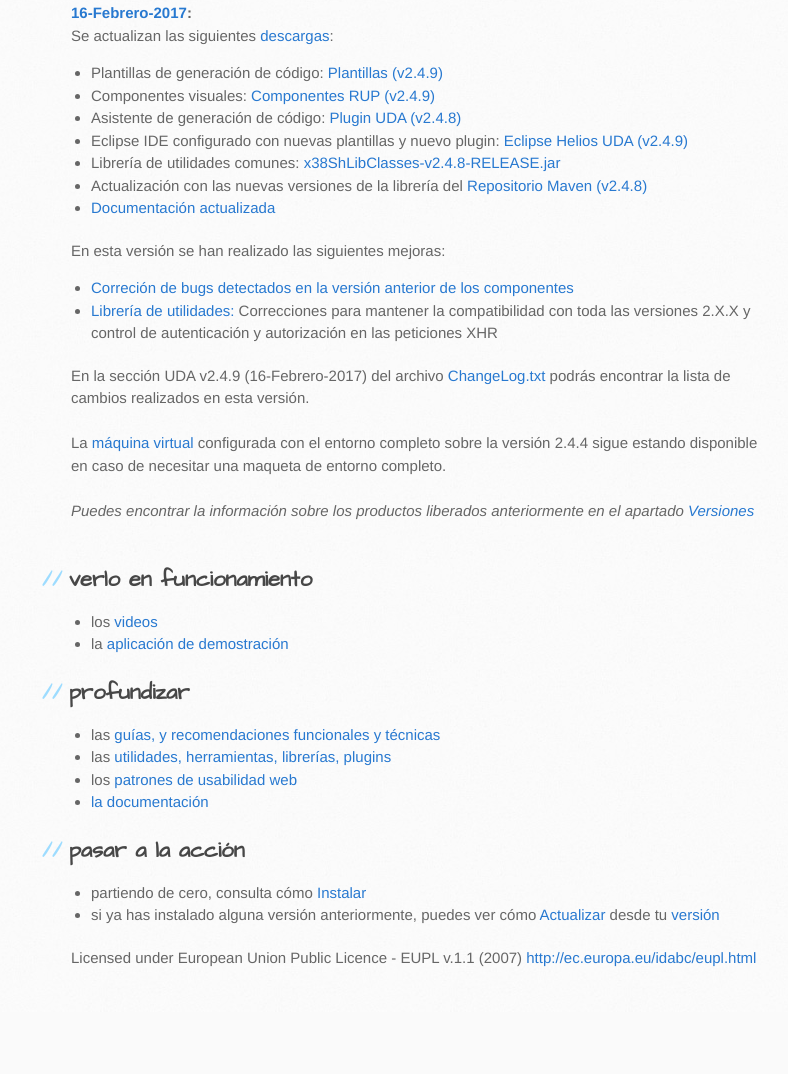
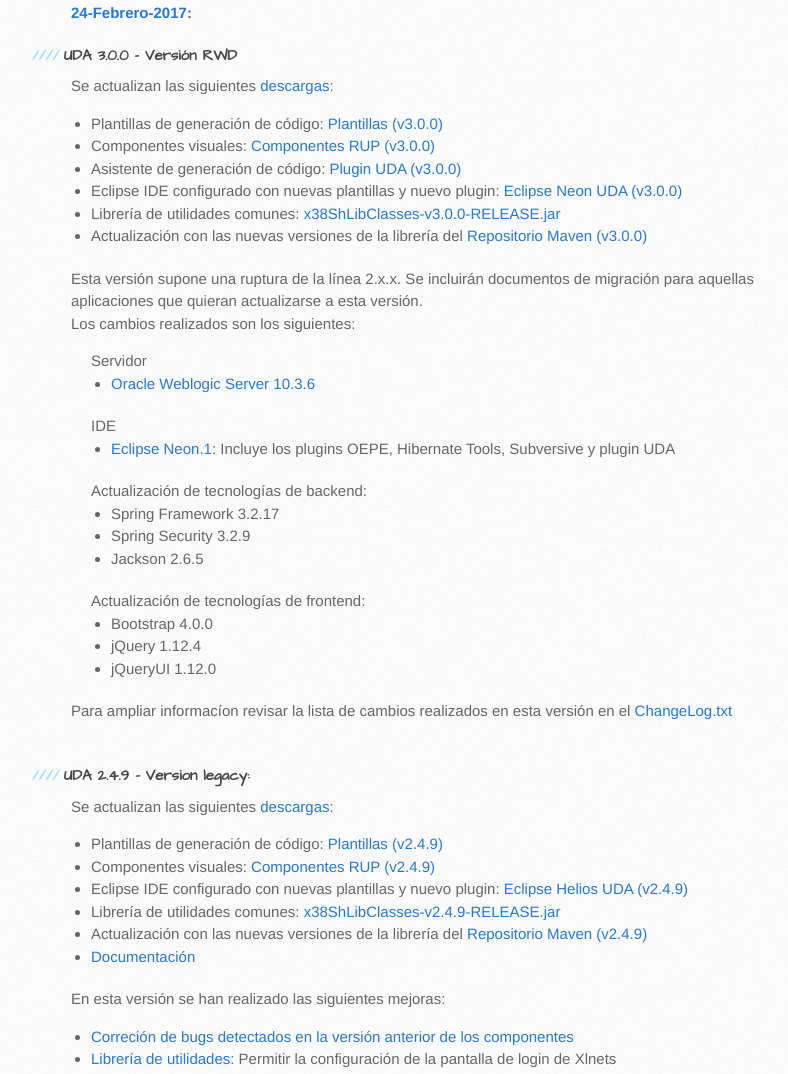
Before and after one commit to UDA-EJIE/uda-ejie.github.io, a plain HTML site: page index.html in a window 1280 px wide. Shown: the part 1876-2950 px from the top of the page, without its empty margins (99-887 px from the left). Before the commit the page ends 2888 px from the top, so only its background shows below. Drawn offline with Linux system fonts and the light colour scheme.

Commit message:
Liberación de versión 3.0.0

```diff
--- a/index.html
+++ b/index.html
@@ -51,27 +51,52 @@
 
                 <h2>Novedades</h2>
 
-<b><a href='https://github.com/UDA-EJIE/uda-ejie.github.io/wiki/Actualizar'>16-Febrero-2017</a>:</b>
-<br>
+<b><a href='https://github.com/UDA-EJIE/uda-ejie.github.io/wiki/Actualizar'>24-Febrero-2017</a>:</b>
+<h4>UDA 3.0.0 - Versión RWD</h4>
 Se actualizan las siguientes <a href='https://drive.google.com/folderview?id=0B2jWuJHnBpz_VFVLU2ZoREQ2Q1E&usp=sharing#list' target='_blank'>descargas</a>:<br>
 <ul>
-<li>Plantillas de generación de código: <a href='https://docs.google.com/uc?authuser=0&id=0B2jWuJHnBpz_NXNqUGFjZkhPUFE&export=download'>Plantillas (v2.4.9)</a></li>
-<li>Componentes visuales: <a href='https://docs.google.com/uc?authuser=0&id=0B2jWuJHnBpz_YWZtR0ZjcDlubFk&export=download'>Componentes RUP (v2.4.9)</a></li>
-<li>Asistente de generación de código: <a href='https://docs.google.com/uc?authuser=0&id=0B2jWuJHnBpz_YkEyZUlEb1dvRnM&export=download'>Plugin UDA (v2.4.8)</a></li>
-<li>Eclipse IDE configurado con nuevas plantillas y nuevo plugin: <a href='https://docs.google.com/uc?authuser=0&id=0B2jWuJHnBpz_cDFCaUJWOUI2Zk0&export=download'>Eclipse Helios UDA (v2.4.9)</a></li>
-<li>Librería de utilidades comunes: <a href='https://docs.google.com/uc?authuser=0&id=0B2jWuJHnBpz_dzYzeGV1MEltM1U&export=download'>x38ShLibClasses-v2.4.8-RELEASE.jar</a></li>
-<li>Actualización con las nuevas versiones de la librería del <a href='https://docs.google.com/uc?authuser=0&id=0B2jWuJHnBpz_MHZtUkNtZ2ZOVkE&export=download'>Repositorio Maven (v2.4.8)</a></li>
-<li><a href='https://docs.google.com/uc?authuser=0&id=0B2jWuJHnBpz_VGowMkNWa1NyeEU&export=download'>Documentación actualizada</a></li>
+<li>Plantillas de generación de código: <a href='https://docs.google.com/uc?authuser=0&id=0B2jWuJHnBpz_TmlxTUw5bndBMW8&export=download'>Plantillas (v3.0.0)</a></li>
+<li>Componentes visuales: <a href='https://docs.google.com/uc?authuser=0&id=0B2jWuJHnBpz_NEV3RlN4eFVBZ1k&export=download'>Componentes RUP (v3.0.0)</a></li>
+<li>Asistente de generación de código: <a href='https://docs.google.com/uc?authuser=0&id=0B2jWuJHnBpz_UkZ0N3lxbDVKYkE&export=download'>Plugin UDA (v3.0.0)</a></li>
+<li>Eclipse IDE configurado con nuevas plantillas y nuevo plugin: <a href='https://docs.google.com/uc?authuser=0&id=0B2jWuJHnBpz_M09pS2NuTlptVjQ&export=download'>Eclipse Neon UDA (v3.0.0)</a></li>
+<li>Librería de utilidades comunes: <a href='https://docs.google.com/uc?authuser=0&id=0B2jWuJHnBpz_T0sxbWV5eUV4THM&export=download'>x38ShLibClasses-v3.0.0-RELEASE.jar</a></li>
+<li>Actualización con las nuevas versiones de la librería del <a href='https://docs.google.com/uc?authuser=0&id=0B2jWuJHnBpz_Zk8xSnhWRkRVVkE&export=download'>Repositorio Maven (v3.0.0)</a></li>
 </ul>
 
+Esta versión supone una ruptura de la línea 2.x.x. Se incluirán documentos de migración para aquellas aplicaciones que quieran actualizarse a esta versión.<br>Los cambios realizados son los siguientes:<br>
+<ul>
+Servidor
+<ul><li><a href='https://drive.google.com/open?id=0B2jWuJHnBpz_ZERFM2lscXBYZ2s&usp=sharing#list'>Oracle Weblogic Server 10.3.6</a></li></ul>
+IDE
+<ul><li><a href='https://docs.google.com/uc?authuser=0&id=0B2jWuJHnBpz_M09pS2NuTlptVjQ&export=download'>Eclipse Neon.1</a>: Incluye los plugins OEPE, Hibernate Tools, Subversive y plugin UDA</li></ul>
+Actualización de tecnologías de backend:
+<ul><li>Spring Framework 3.2.17</li>
+<li>Spring Security 3.2.9</li>
+<li>Jackson 2.6.5</li></ul>
+Actualización de tecnologías de frontend:
+<ul><li>Bootstrap 4.0.0</li>
+<li>jQuery 1.12.4</li>
+<li>jQueryUI 1.12.0</li></ul>
+</ul>
+Para ampliar informacíon revisar la lista de cambios realizados en esta versión en el <a href='https://docs.google.com/uc?authuser=0&id=0B2jWuJHnBpz_QVZhLUM0QlFxOGc&export=download'>ChangeLog.txt</a><br>
+<br>
+<h4>UDA 2.4.9 - Version legacy:</h4>
+Se actualizan las siguientes <a href='https://drive.google.com/folderview?id=0B2jWuJHnBpz_OWc3bnlUV1RLUDg&usp=sharing#list' target='_blank'>descargas</a>:<br>
+<ul>
+<li>Plantillas de generación de código: <a href='https://docs.google.com/uc?authuser=0&id=0B2jWuJHnBpz_eEZLVDJ2cmRPWms&export=download'>Plantillas (v2.4.9)</a></li>
+<li>Componentes visuales: <a href='https://docs.google.com/uc?authuser=0&id=0B2jWuJHnBpz_YWZtR0ZjcDlubFk&export=download'>Componentes RUP (v2.4.9)</a></li>
+<li>Eclipse IDE configurado con nuevas plantillas y nuevo plugin: <a href='https://docs.google.com/uc?authuser=0&id=0B2jWuJHnBpz_SVF1a04xMmNWVE0&export=download'>Eclipse Helios UDA (v2.4.9)</a></li>
+<li>Librería de utilidades comunes: <a href='https://docs.google.com/uc?authuser=0&id=0B2jWuJHnBpz_djBUZ1NjTFdUSFE&export=download'>x38ShLibClasses-v2.4.9-RELEASE.jar</a></li>
+<li>Actualización con las nuevas versiones de la librería del <a href='https://docs.google.com/uc?authuser=0&id=&export=download'>Repositorio Maven (v2.4.9)</a></li>
+<li><a href='https://docs.google.com/uc?authuser=0&id=0B2jWuJHnBpz_VGowMkNWa1NyeEU&export=download'>Documentación</a></li>
+</ul>
 En esta versión se han realizado las siguientes mejoras:<br>
 <ul>
-<li><a href='https://github.com/UDA-EJIE/udaRUP/issues?q=milestone%3Av2.4.9+label%3Abug' target='_blank'>Correción de bugs detectados en la versión anterior de los componentes</a></li>
-<li><a href='https://github.com/UDA-EJIE/udaLib/issues?q=milestone%3Av2.4.8' target='_blank'>Librería de utilidades: </a>Correcciones para mantener la compatibilidad con toda las versiones 2.X.X y control de autenticación y autorización en las peticiones XHR</li>
+<li><a href='https://github.com/UDA-EJIE/udaRUP/issues?q=milestone%3Av2.4.9' target='_blank'>Correción de bugs detectados en la versión anterior de los componentes</a></li>
+<li><a href='https://github.com/UDA-EJIE/udaLib/issues?q=milestone%3Av2.4.9' target='_blank'>Librería de utilidades: </a>Permitir la configuración de la pantalla de login de Xlnets</li>
 </ul>
-
-En la sección UDA v2.4.9 (16-Febrero-2017) del archivo <a href='https://docs.google.com/uc?authuser=0&id=0B2jWuJHnBpz_QVZhLUM0QlFxOGc&export=download'>ChangeLog.txt</a> podrás encontrar la lista de cambios realizados en esta versión.<br>
-<br>
+En la sección UDA v2.4.9 (24-Febrero-2017) del archivo <a href='https://docs.google.com/uc?authuser=0&id=0B2jWuJHnBpz_QVZhLUM0QlFxOGc&export=download'>ChangeLog.txt</a> podrás encontrar la lista de cambios realizados en esta versión.<br>
+<br><br><br>
 La <a href='https://docs.google.com/uc?authuser=0&id=0B2jWuJHnBpz_TnhuN2k1bElmTFU&export=download'>máquina virtual</a> configurada con el entorno completo sobre la versión 2.4.4 sigue estando disponible en caso de necesitar una maqueta de entorno completo.<br>
 <br>
 <i>Puedes encontrar la información sobre los productos liberados anteriormente en el apartado <a href='https://github.com/UDA-EJIE/uda-ejie.github.io/wiki/Versiones' target='_blank'>Versiones</a></i>
```
